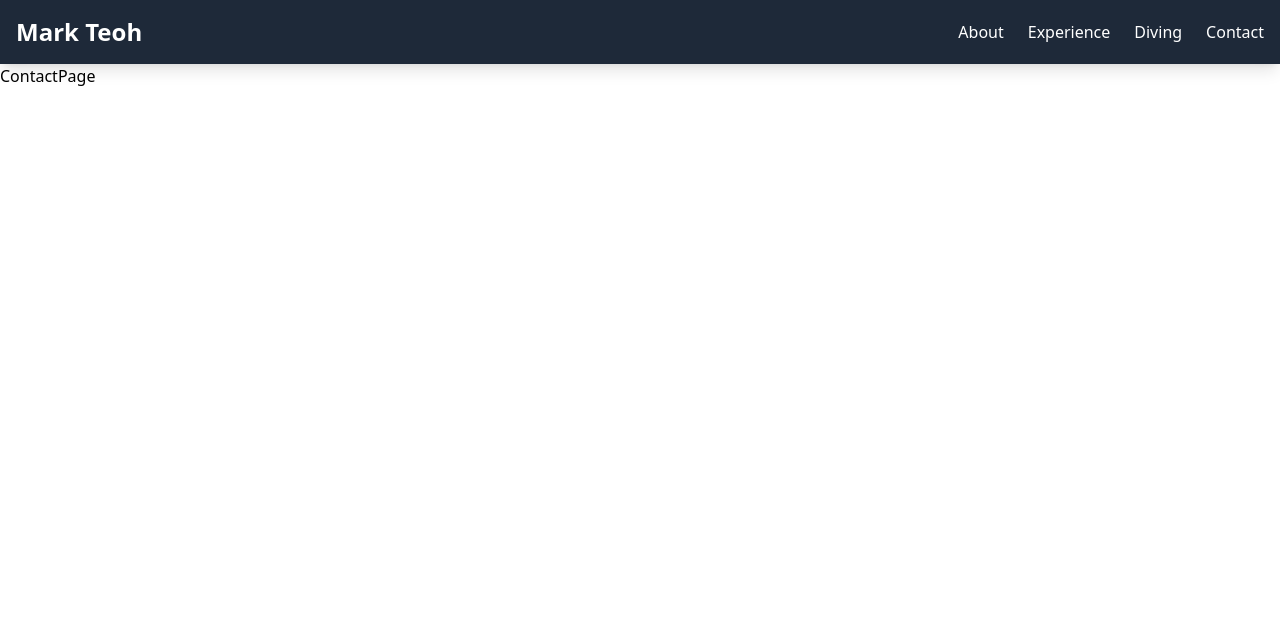
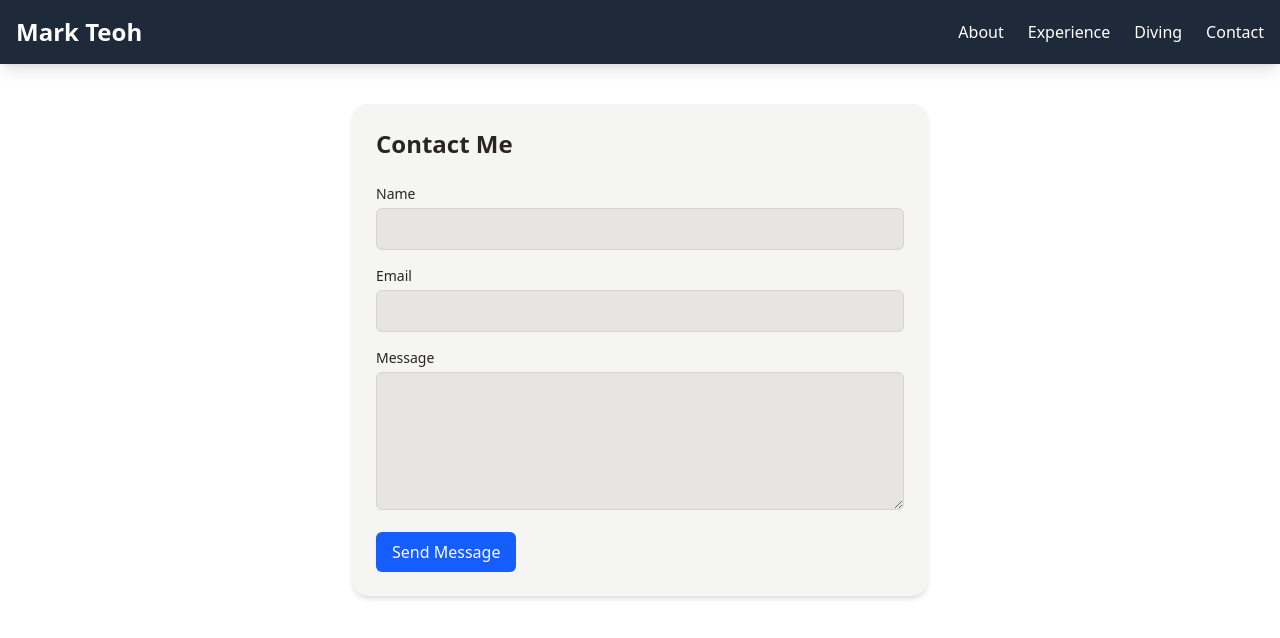
Before and after one commit to mark-teoh/mark-teoh.github.io, a React (Vite) app: page /contact in a window 1280 px wide. Shown: the top 638 px of the page. Built offline with nearby package versions, Linux system fonts and the light colour scheme.

Commit message:
Added a form (non functional) to contact page

```diff
--- a/src/pages/ContactPage.tsx
+++ b/src/pages/ContactPage.tsx
@@ -3,10 +3,50 @@ import Nav from '../component/nav/Nav'
 const ContactPage = () => {
   return (
     <>
-    <header>
-      <Nav />
-    </header>
-    <div>ContactPage</div>
+      <header>
+        <Nav />
+      </header>
+      <main className="max-w-xl mx-auto mt-10 p-6 bg-stone-100 text-stone-800 shadow-md rounded-2xl">
+        <h1 className="text-2xl font-semibold mb-6">Contact Me</h1>
+        <form className="space-y-4">
+          <div>
+            <label htmlFor="name" className="block text-sm mb-1">Name</label>
+            <input
+              type="text"
+              id="name"
+              name="name"
+              required
+              className="w-full p-2 rounded-md bg-stone-200 text-stone-800 border border-stone-300 focus:outline-none focus:ring-2 focus:ring-blue-500"
+            />
+          </div>
+          <div>
+            <label htmlFor="email" className="block text-sm mb-1">Email</label>
+            <input
+              type="email"
+              id="email"
+              name="email"
+              required
+              className="w-full p-2 rounded-md bg-stone-200 text-stone-800 border border-stone-300 focus:outline-none focus:ring-2 focus:ring-blue-500"
+            />
+          </div>
+          <div>
+            <label htmlFor="message" className="block text-sm mb-1">Message</label>
+            <textarea
+              id="message"
+              name="message"
+              rows={5}
+              required
+              className="w-full p-2 rounded-md bg-stone-200 text-stone-800 border border-stone-300 focus:outline-none focus:ring-2 focus:ring-blue-500"
+            ></textarea>
+          </div>
+          <button
+            type="submit"
+            className="bg-blue-600 hover:bg-blue-700 text-white px-4 py-2 rounded-md transition"
+          >
+            Send Message
+          </button>
+        </form>
+      </main>
     </>
   )
 }
```
